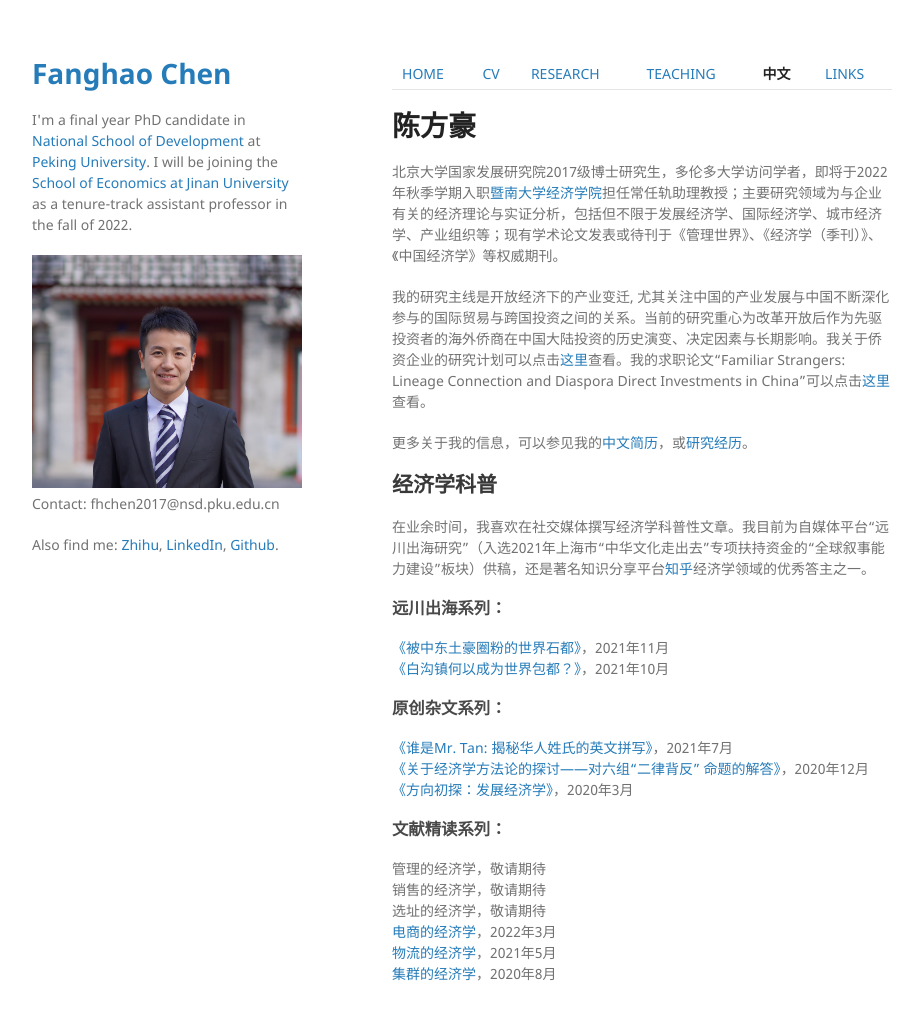
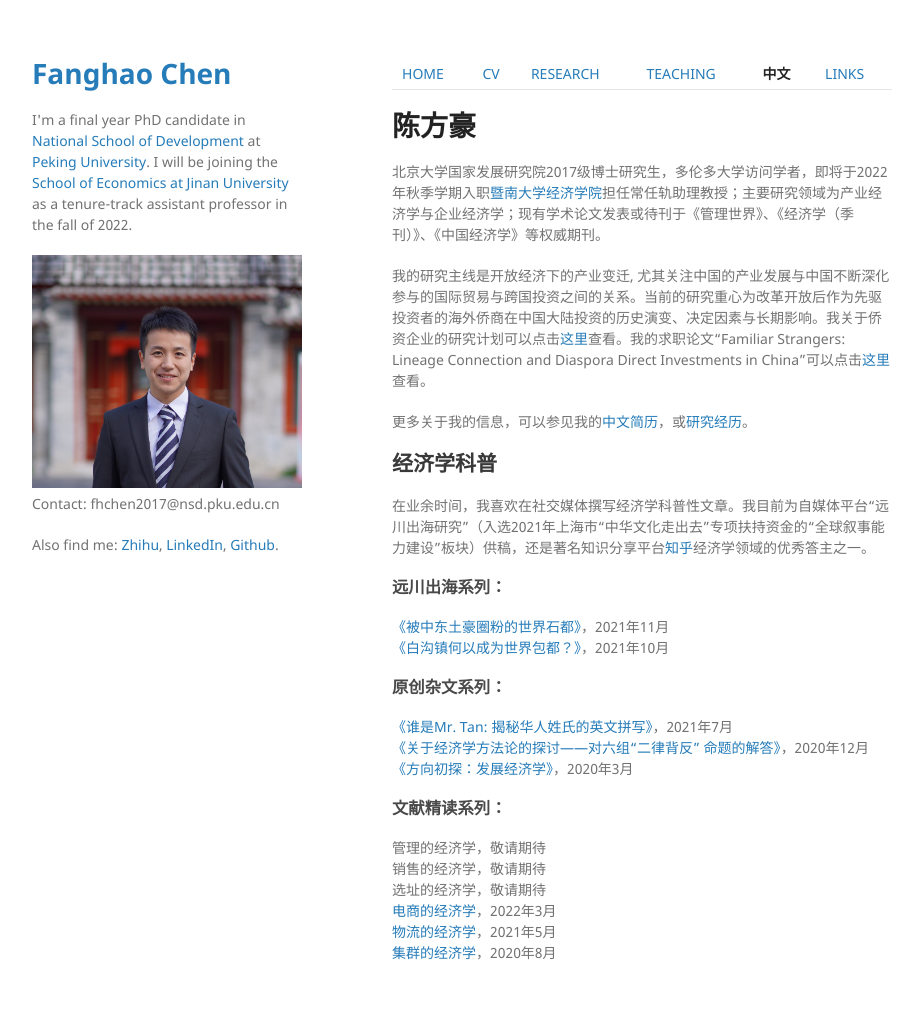
Before and after one commit to FanghaoChen/homepage, a Jekyll site: the page built from chinesepage.md, in a window 1280 px wide and 1054 px high. Shown: the top 1020 px of the window, without its empty margins (178-1098 px from the left). Built offline with Jekyll 4.4.1, drawn with Linux system fonts in a browser that asks for light colours; our own code applies the rules of GitHub Pages for plain Markdown files.

Commit message:
Update chinesepage.md

```diff
--- a/chinesepage.md
+++ b/chinesepage.md
@@ -2,7 +2,7 @@
 
 # 陈方豪
 
-北京大学国家发展研究院2017级博士研究生，多伦多大学访问学者，即将于2022年秋季学期入职[暨南大学经济学院](https://ec.jnu.edu.cn/)担任常任轨助理教授；主要研究领域为与企业有关的经济理论与实证分析，包括但不限于发展经济学、国际经济学、城市经济学、产业组织等；现有学术论文发表或待刊于《管理世界》、《经济学（季刊）》、《中国经济学》等权威期刊。
+北京大学国家发展研究院2017级博士研究生，多伦多大学访问学者，即将于2022年秋季学期入职[暨南大学经济学院](https://ec.jnu.edu.cn/)担任常任轨助理教授；主要研究领域为产业经济学与企业经济学；现有学术论文发表或待刊于《管理世界》、《经济学（季刊）》、《中国经济学》等权威期刊。
 
 我的研究主线是开放经济下的产业变迁, 尤其关注中国的产业发展与中国不断深化参与的国际贸易与跨国投资之间的关系。当前的研究重心为改革开放后作为先驱投资者的海外侨商在中国大陆投资的历史演变、决定因素与长期影响。我关于侨资企业的研究计划可以点击[这里](./assets/bridger_draft_220515.pdf)查看。我的求职论文“Familiar Strangers: Lineage Connection and Diaspora Direct Investments in China”可以点击[这里](./assets/familiar_stranger_draft_220303.pdf)查看。
 
```
